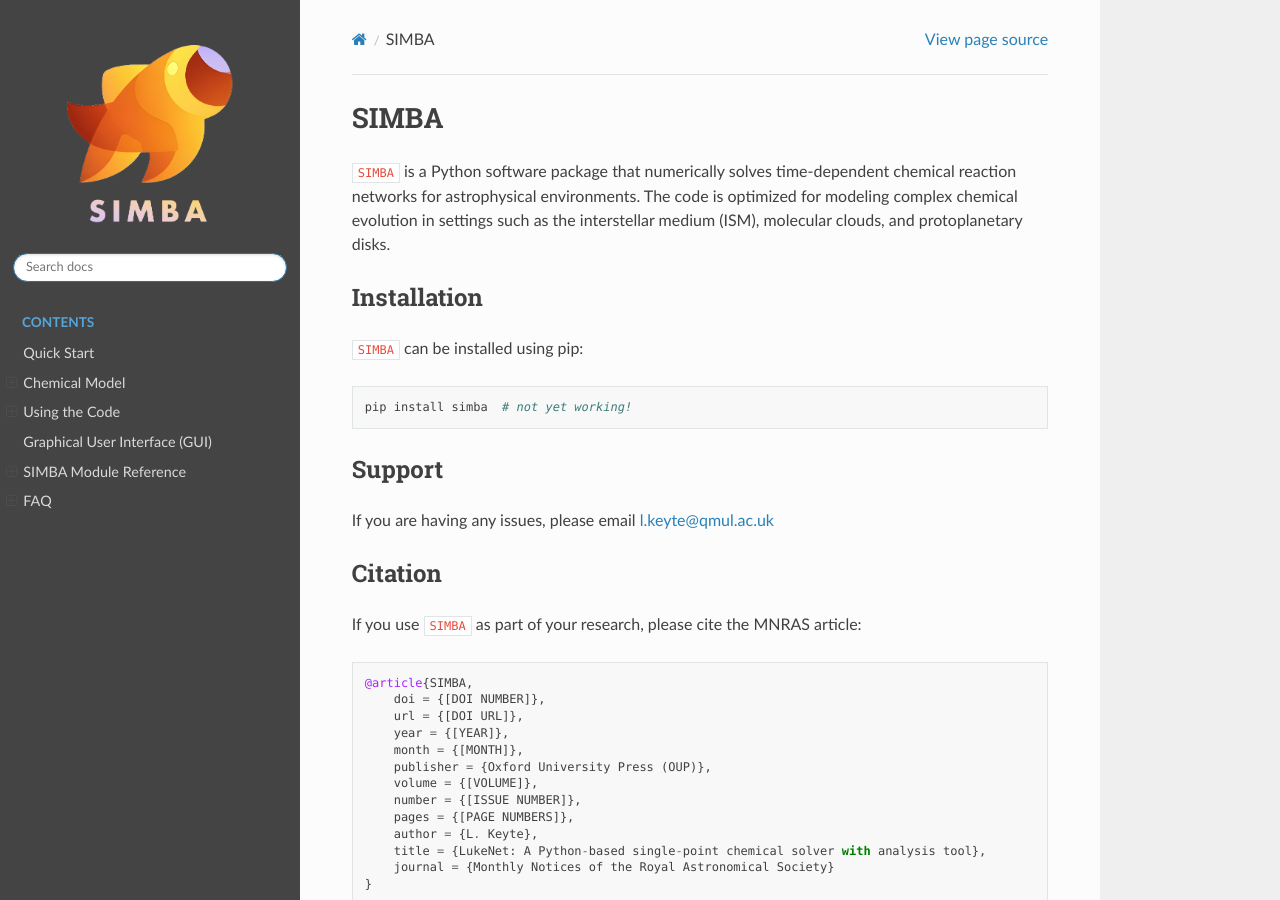
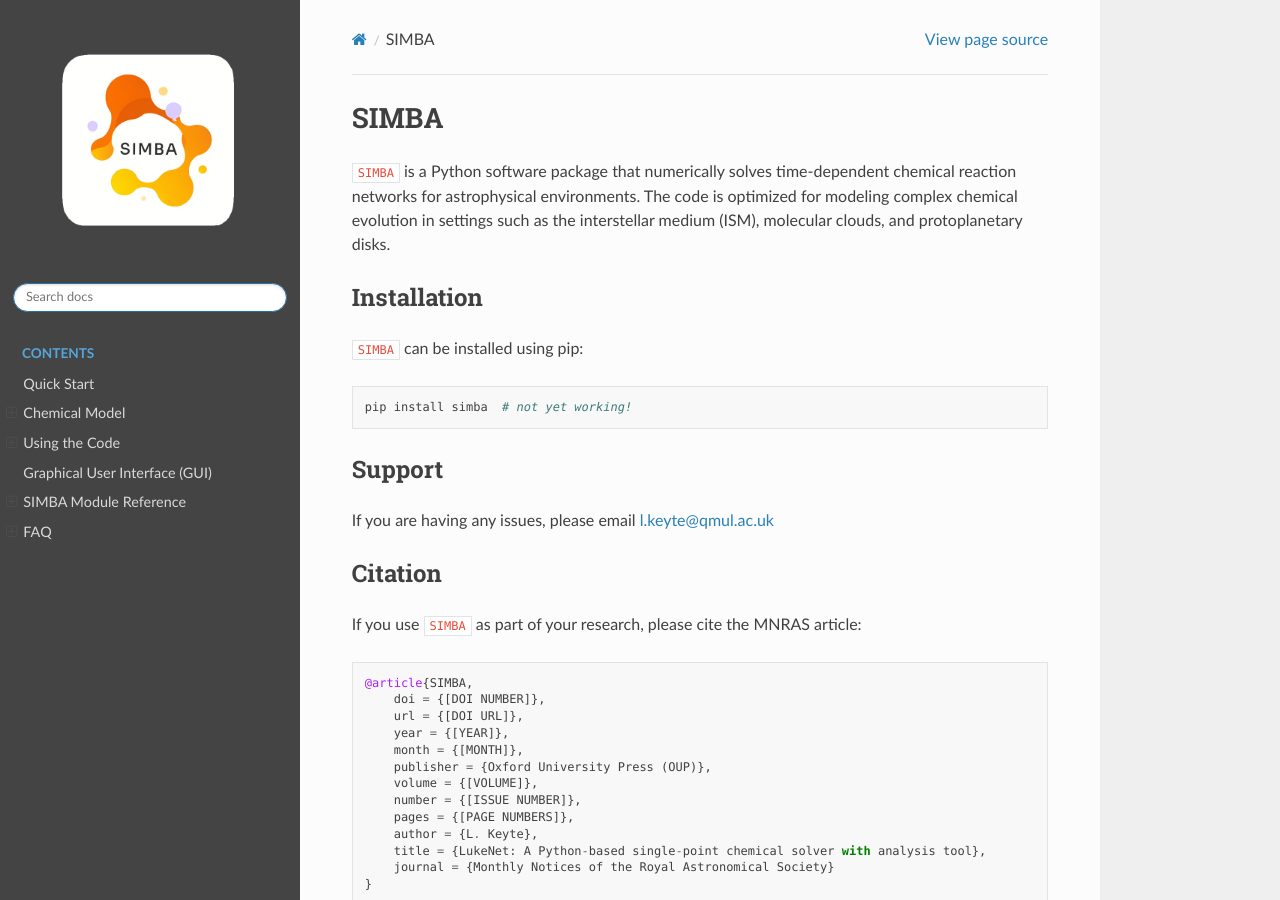
Before and after one commit to lukekeyte/simba-docs, a Sphinx documentation site: the page built from docs/index.md, in a window 1280 px wide and 900 px high. Built offline with Sphinx 7.4.7 and the Read the Docs theme 3.1.0, drawn with Linux system fonts in a browser that asks for light colours.

Commit message:
Updated Logo

```diff
--- a/docs/conf.py
+++ b/docs/conf.py
@@ -32,7 +32,7 @@ html_static_path = ['_static']
 
 html_css_files = ['custom.css']
 
-html_logo = '_static/logo_5.png'
+html_logo = '_static/simba_logo.png'
 
 # Enable numbering for headers
 myst_heading_anchors = 3
```
Also changed, not shown: docs/_static/logo.png (deleted), docs/_static/logo_2.png (deleted), docs/_static/logo_3.png (deleted), docs/_static/logo_5.png (deleted), docs/_static/simba_logo.png (added), 2 other files.
